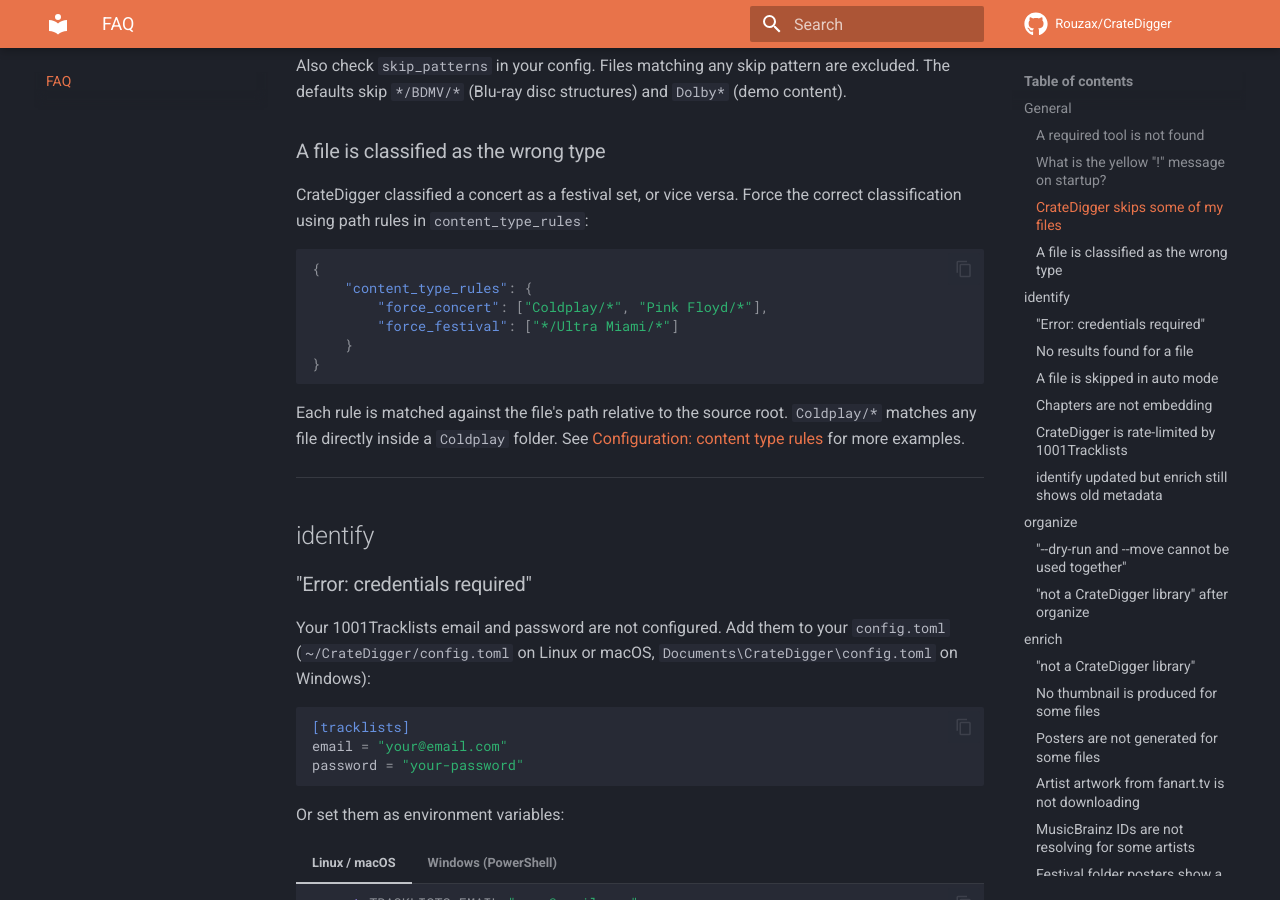
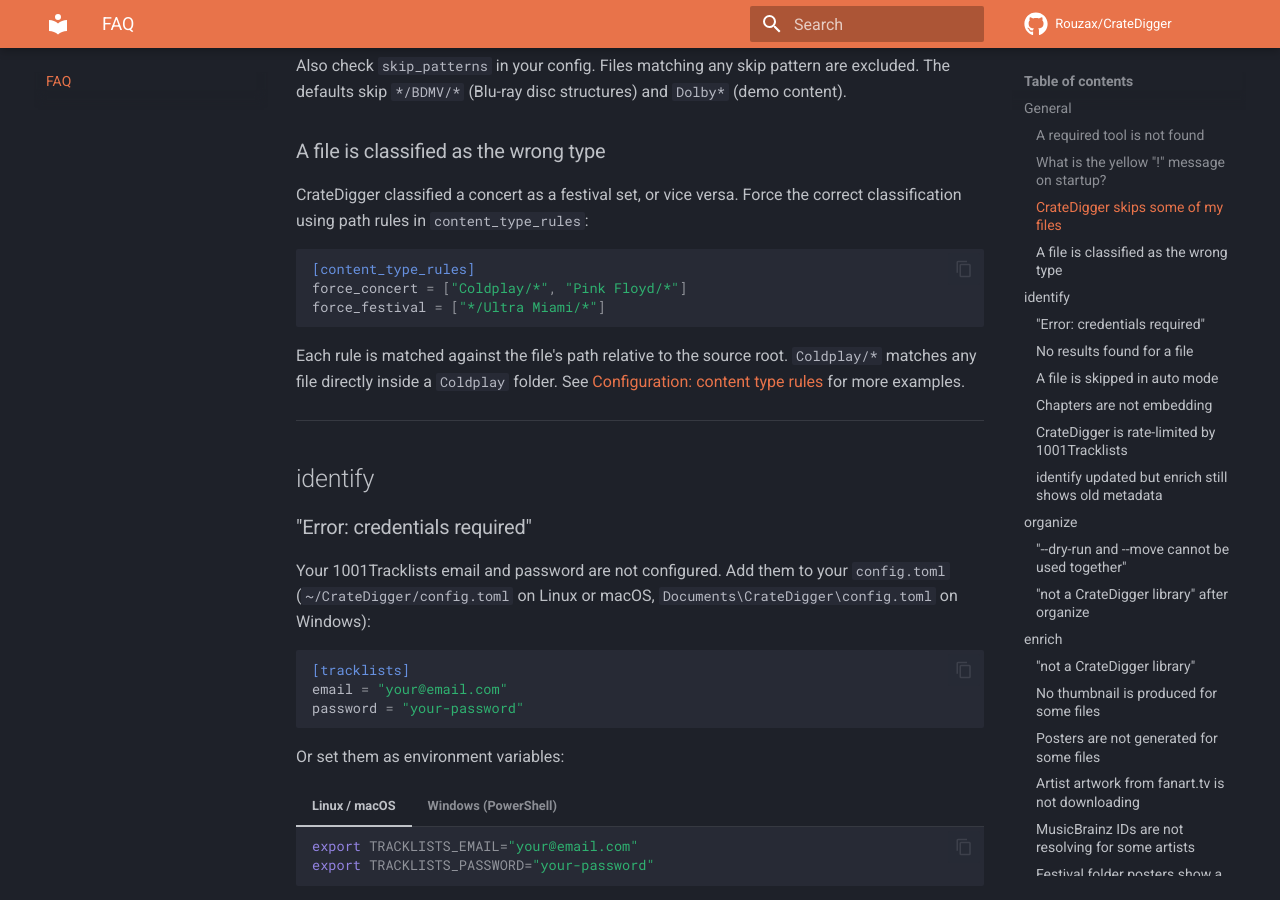
Before and after one commit to Rouzax/CrateDigger, an MkDocs documentation site: the page built from docs/faq.md, in a window 1280 px wide and 900 px high, scrolled down 1639 px. Built offline with MkDocs 1.6.1 and Material for MkDocs 9.7.7, drawn with Linux system fonts in a browser that asks for light colours; comment, search, counter and statistics services are not loaded; some of the changed text lies outside the part shown.

Commit message:
docs(faq): convert content_type_rules and kodi.path_mapping snippets to TOML

````diff
--- a/docs/faq.md
+++ b/docs/faq.md
@@ -51,13 +51,10 @@
 
 CrateDigger classified a concert as a festival set, or vice versa. Force the correct classification using path rules in `content_type_rules`:
 
-```json
-{
-    "content_type_rules": {
-        "force_concert": ["Coldplay/*", "Pink Floyd/*"],
-        "force_festival": ["*/Ultra Miami/*"]
-    }
-}
+```toml
+[content_type_rules]
+force_concert = ["Coldplay/*", "Pink Floyd/*"]
+force_festival = ["*/Ultra Miami/*"]
 ```
 
 Each rule is matched against the file's path relative to the source root. `Coldplay/*` matches any file directly inside a `Coldplay` folder. See [Configuration: content type rules](configuration.md#content-type-rules) for more examples.
@@ -303,15 +300,10 @@
 
 The library path that Kodi uses may not match the path CrateDigger is using. If they differ (for example, Kodi accesses the library over a network share while CrateDigger uses a local path), configure path mapping in your `kodi` config:
 
-```json
-{
-    "kodi": {
-        "path_mapping": {
-            "local": "/home/user/Music/Library/",
-            "kodi": "smb://server/music/Library/"
-        }
-    }
-}
+```toml
+[kodi.path_mapping]
+local = "/home/user/Music/Library/"
+kodi = "smb://server/music/Library/"
 ```
 
 See [Kodi integration: path mapping](kodi-integration.md#path-mapping) for details.
````
